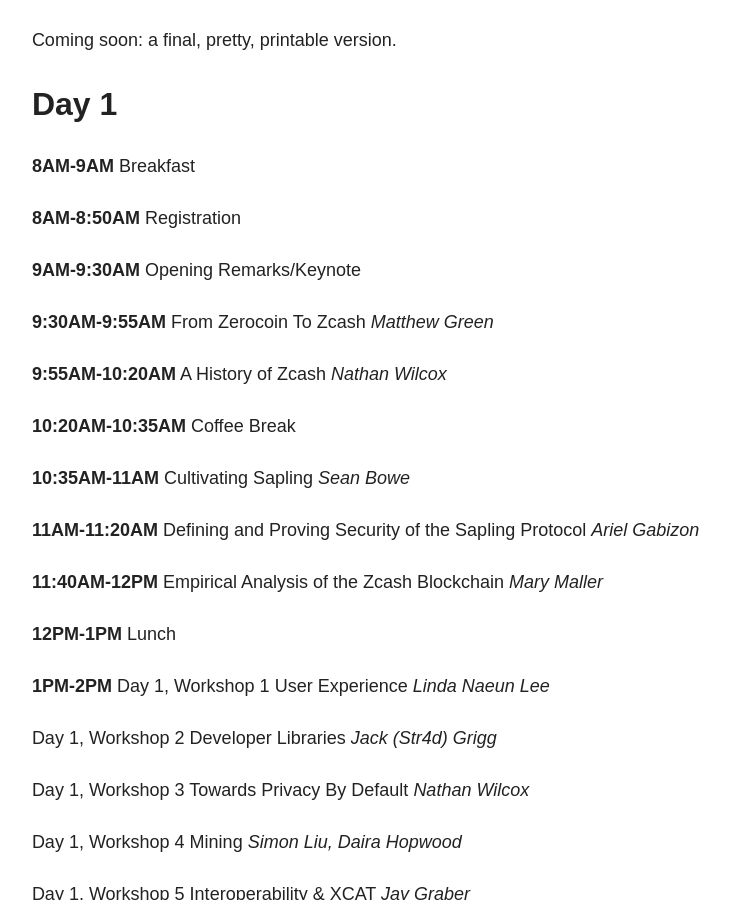
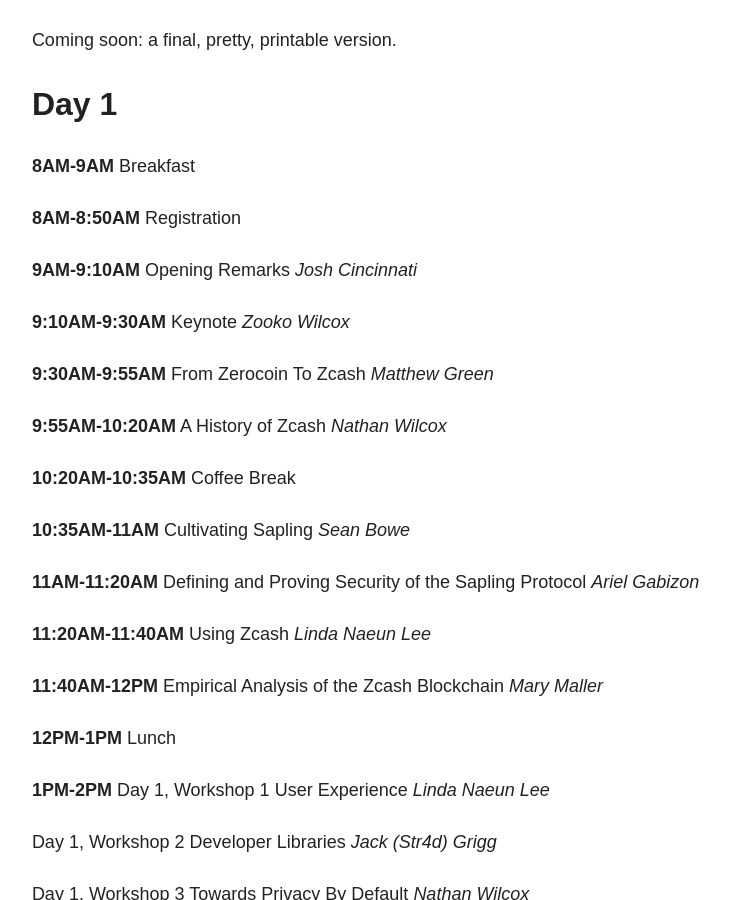
Before and after one commit to ZcashFoundation/zfnd, a Jekyll site: the page built from zcon/schedule.md, in a window 1280 px wide and 900 px high, scrolled down 298 px. Shown: the whole window, without its empty margins (254-984 px from the left). Built offline with Jekyll 4.4.1, drawn with Linux system fonts in a browser that asks for light colours; nearby versions of some CDN libraries.

Commit message:
schedule fix

```diff
--- a/zcon/schedule.md
+++ b/zcon/schedule.md
@@ -14,8 +14,13 @@
 **8AM-8:50AM**
 Registration
 
-**9AM-9:30AM**
-Opening Remarks/Keynote
+**9AM-9:10AM**
+Opening Remarks
+*Josh Cincinnati*
+
+**9:10AM-9:30AM**
+Keynote
+*Zooko Wilcox*
 
 **9:30AM-9:55AM**
 From Zerocoin To Zcash
@@ -35,6 +40,10 @@
 **11AM-11:20AM**
 Defining and Proving Security of the Sapling Protocol
 *Ariel Gabizon*
+
+**11:20AM-11:40AM**
+Using Zcash
+*Linda Naeun Lee*
 
 **11:40AM-12PM**
 Empirical Analysis of the Zcash Blockchain
```
